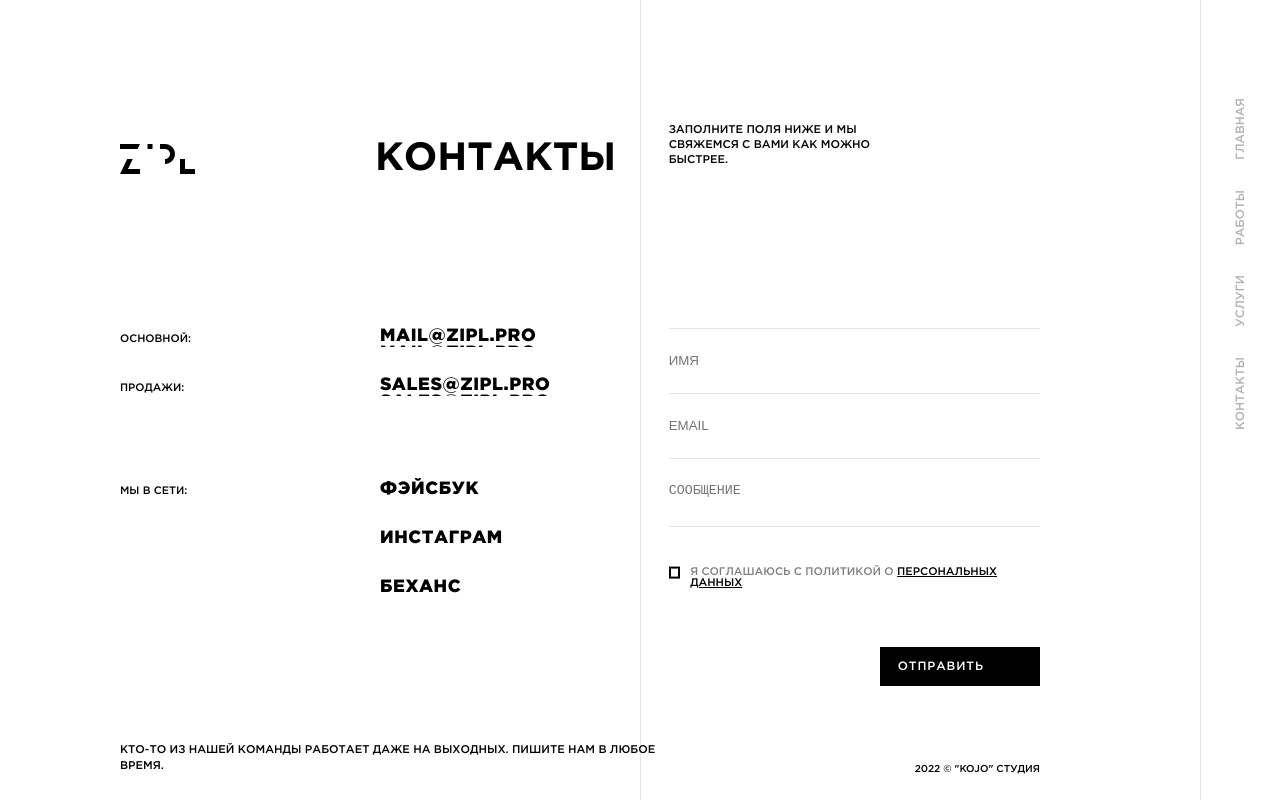
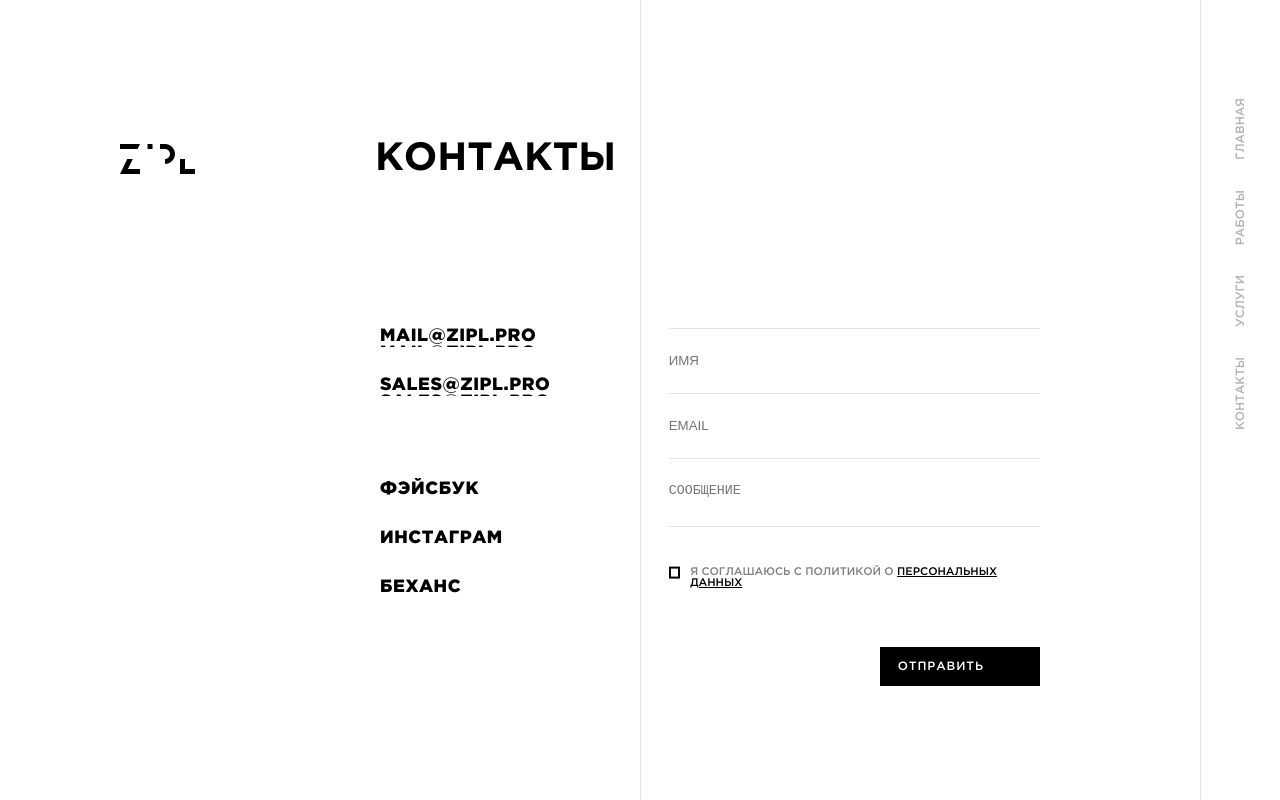
Before and after one commit to AnatolyKostarev/kojo, a React (Create React App) app: page /contacts in a window 1280 px wide. Built offline with nearby package versions, Linux system fonts and the light colour scheme.

Commit message:
Add animation for Contacts component elements

```diff
--- a/src/components/contacts/Contacts.module.css
+++ b/src/components/contacts/Contacts.module.css
@@ -84,6 +84,39 @@
     font-size: 1.35vh;
     text-align: left;
     text-transform: uppercase;
+    overflow: hidden;
+  }
+
+  .contacts__span,
+  .contacts__item_top,
+  .contacts__message,
+  .contacts__text,
+  .contacts__copyright {
+    position: relative;
+    color: transparent;
+    animation: showTitle;
+    animation-duration: 0.8s;
+    animation-delay: 520ms;
+    animation-timing-function: ease-in;
+    animation-iteration-count: infinite;
+    overflow: hidden;
+  }
+
+  .contacts__span::before,
+  .contacts__item_top::before,
+  .contacts__message::before,
+  .contacts__text::before,
+  .contacts__copyright::before {
+    content: "";
+    position: absolute;
+    top: 0;
+    left: -100%;
+    width: 100%;
+    height: 100%;
+    background: #000;
+    animation: slideCoverTitle;
+    animation-duration: 0.8s;
+    animation-timing-function: ease-in;
   }
 
   .contacts__link {
@@ -297,3 +330,22 @@
     margin-top: 5vh;
   }
 }
+
+@keyframes slideCoverTitle {
+  0% {
+    left: -100%;
+  }
+
+  100% {
+    left: 100%;
+  }
+}
+
+@keyframes showTitle {
+  0% {
+    color: #000;
+  }
+  100% {
+    color: #000;
+  }
+}
```
